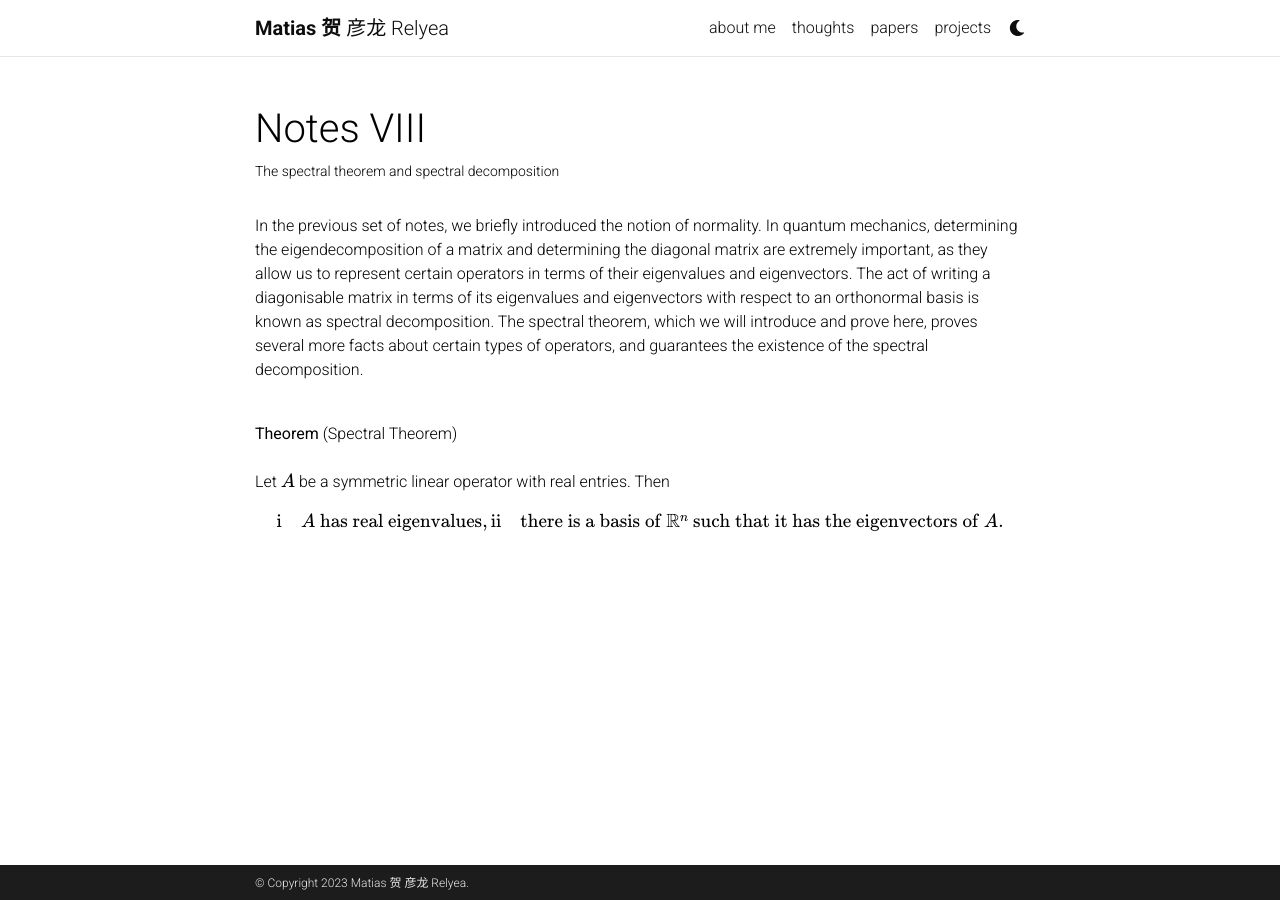
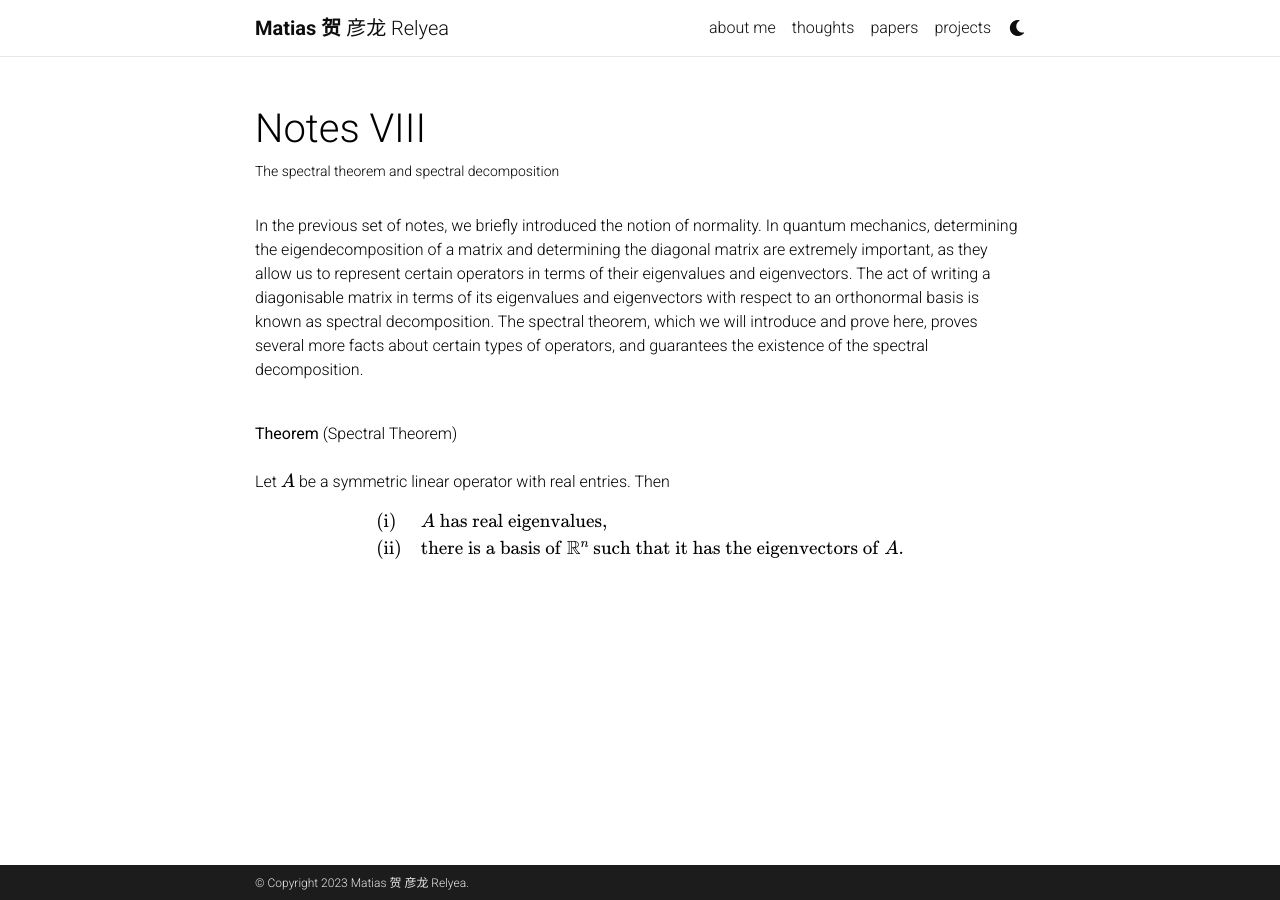
Before and after one commit to Quadcryo/quadcryo, a Jekyll site: the page built from _projects/spectral decomposition (quantum mechanics research project).md, in a window 1280 px wide. Built offline with Jekyll 4.4.1, drawn with Linux system fonts in a browser that asks for light colours; comment, search, counter and statistics services are not loaded; a style sheet for code colours, icons or effects is not loaded.

Commit message:
smol edit

```diff
--- a/_projects/spectral decomposition (quantum mechanics research project).md
+++ b/_projects/spectral decomposition (quantum mechanics research project).md
@@ -19,7 +19,7 @@ Let $$A$$ be a symmetric linear operator with real entries. Then
 
 $$
 \begin{array}{ll}
-    \text{i} & A \ \text{has real eigenvalues},
-    \text{ii} &  \text{there is a basis of} \ \mathbb{R}^{n} \ \text{such that it has the eigenvectors of} \ A.
+    \text{(i)} & A \ \text{has real eigenvalues}, \\
+    \text{(ii)} &  \text{there is a basis of} \ \mathbb{R}^{n} \ \text{such that it has the eigenvectors of} \ A.
 \end{array}
 $$
```
